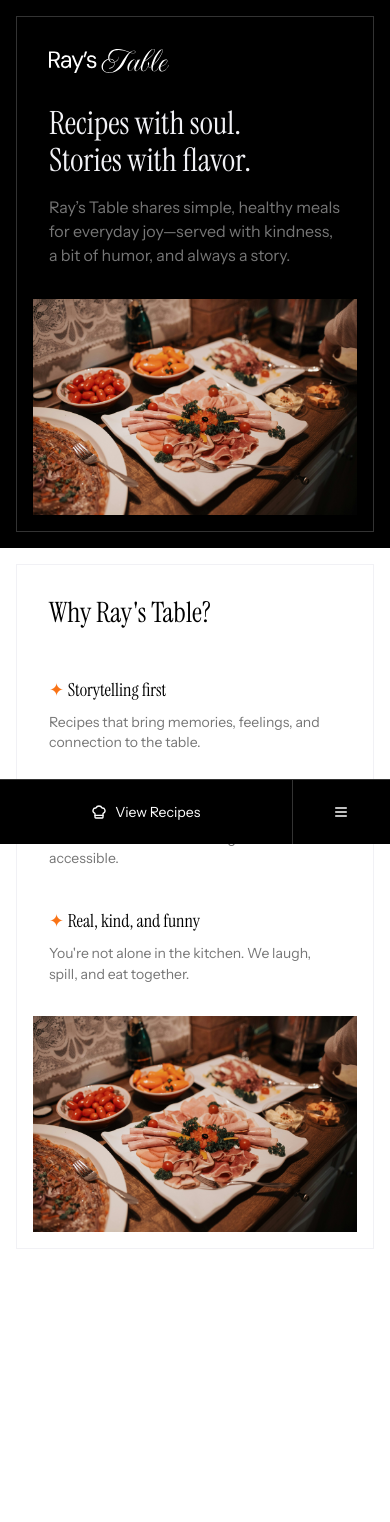
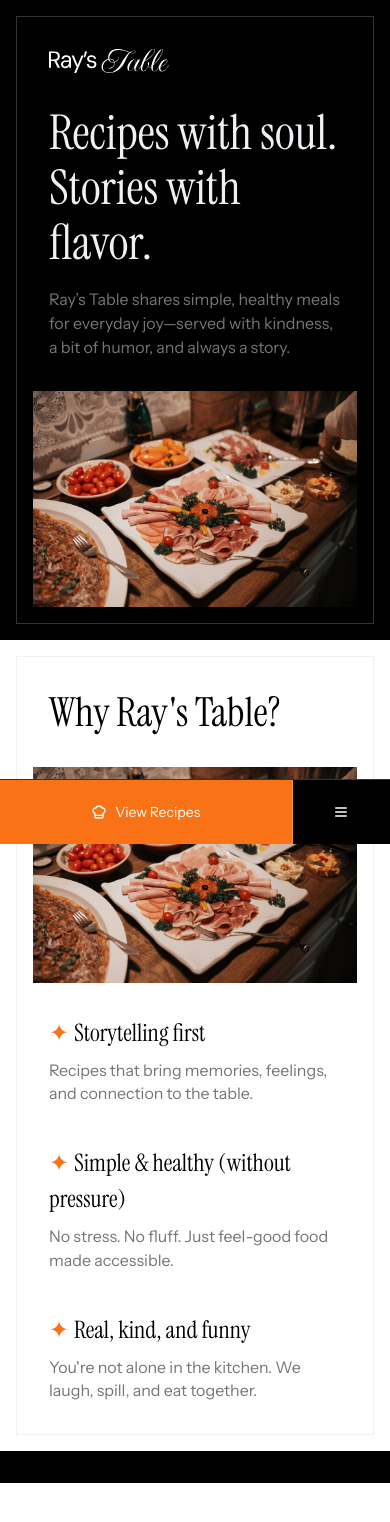
Before and after one commit to konst77/rays-table, a Next.js app: page / in a window 390 px wide. Shown: the top 1522 px of the page. Before the commit the page ends 1329 px from the top, so only its background shows below. Built offline with nearby package versions, Linux system fonts and the light colour scheme.

Commit message:
vercel deployed to preview environment, made small design tweaks and updated REAMDE file

```diff
--- a/app/components/mobile-nav.tsx
+++ b/app/components/mobile-nav.tsx
@@ -9,12 +9,12 @@ export function MobileNav() {
         {/* View Recipes Button - spans 3 columns */}
         <Button
           variant="ghost"
-          className="col-span-3 h-full rounded-none border-r border-white/20 flex items-center justify-center gap-2 text-white hover:text-white/90 hover:bg-orange-500/50 active:bg-white/20 font-medium"
+          className="col-span-3 h-full rounded-none border-r border-white/20 flex items-center justify-center gap-2 text-white hover:text-white/90 bg-orange-500 hover:bg-orange-500/80 active:bg-white/20 font-medium"
         >
-            <a href="/recipes" className="flex items-center jusitfy-center gap-2">
-                <ChefHat className="h-5 w-5" />
-                <span className="font-medium">View Recipes</span>
-            </a>
+          <a href="/recipes" className="flex items-center jusitfy-center gap-2">
+            <ChefHat className="h-5 w-5" />
+            <span className="font-medium">View Recipes</span>
+          </a>
         </Button>
 
         {/* Menu Sheet - spans 1 column */}
@@ -22,7 +22,7 @@ export function MobileNav() {
           <SheetTrigger asChild>
             <Button
               variant="ghost"
-              className="col-span-1 h-full rounded-none flex items-center justify-center text-white hover:text-white/90 hover:bg-orange-500/50 active:bg-white/20"
+              className="col-span-1 h-full rounded-none flex items-center justify-center text-white hover:text-white/90 hover:bg-orange-500/80 active:bg-white/20"
             >
               <Menu className="h-6 w-6" />
             </Button>
--- a/app/page.tsx
+++ b/app/page.tsx
@@ -20,7 +20,7 @@ export default function Home() {
               className="image col-span-full w-full h-[40px]"
               priority={true}
             />
-            <h1 className="text-[32px] md:text-[56px] leading-[1.15]">
+            <h1 className="text-[48px] md:text-[56px] leading-[1.15]">
               Recipes with soul.
               <br />
               Stories with flavor.
@@ -50,46 +50,54 @@ export default function Home() {
         </Grids>
       </Grids>
 
+      {/* Value Proposition */}
       <Grids className="bg-[#fff] text-[#000]">
-        <Grids className='md:col-span-full border border-[#f1f1f5] md:gap-10'>
+        <Grids className='md:col-span-full border border-[#f1f1f5] md:gap-10 md:h-[900px]'>
           <div className="p-4 md:p-10">
-            <h2 className="text-[28px] md:text-[48px] leading-[1.15]">Why Ray's Table?</h2>
-          </div>
-          <div className="flex flex-col gap-10 md:col-start-3 p-4 md:p-10">
-            <div className="flex flex-col gap-2">
-              <h3 className="text-[18px] md:text-[28px] md:leading-[1.5]">
-                <span className="text-orange-500">✦ </span>Storytelling first
-              </h3>
-              <p className="text-[14px] leading-[1.45] md:text-[18px] text-[#767676]">
-                Recipes that bring memories, feelings, and connection to the table.
-              </p>
-            </div>
-            <div className="flex flex-col gap-2">
-              <h3 className="text-[18px] md:text-[28px] md:leading-[1.5]">
-                <span className="text-orange-500">✦ </span>Simple & healthy (without pressure)
-              </h3>
-              <p className="text-[14px] leading-[1.45] md:text-[18px] text-[#767676]">
-                No stress. No fluff. Just feel-good food made accessible.
-              </p>
-            </div>
-            <div className="flex flex-col gap-2">
-              <h3 className="text-[18px] md:text-[28px] md:leading-[1.5]">
-                <span className="text-orange-500">✦ </span> Real, kind, and funny
-              </h3>
-              <p className="text-[14px] leading-[1.45] md:text-[18px] text-[#767676]">
-                You're not alone in the kitchen. We laugh, spill, and eat together.
-              </p>
-            </div>
+            <h2 className="text-[40px] md:text-[48px] leading-[1.15]">Why Ray's Table?</h2>
           </div>
           <OptimizedImage
             src={dummy.src}
             alt=""
             height={400}
             width={1200}
-            className="w-full md:col-span-1"
+            className="w-full md:col-span-1 self-end"
             priority={true}
           />
+          <div className="flex flex-col gap-10 md:col-start-3 p-4 md:p-10">
+            <div className="flex flex-col gap-2">
+              <h3 className="text-[24px] md:text-[32px] md:leading-[1.5]">
+                <span className="text-orange-500">✦ </span>Storytelling first
+              </h3>
+              <p className="text-[16px] leading-[1.45] md:text-[18px] text-[#767676]">
+                Recipes that bring memories, feelings, and connection to the table.
+              </p>
+            </div>
+            <div className="flex flex-col gap-2">
+              <h3 className="text-[24px] md:text-[32px] md:leading-[1.5]">
+                <span className="text-orange-500">✦ </span>Simple & healthy (without pressure)
+              </h3>
+              <p className="text-[16px] leading-[1.45] md:text-[18px] text-[#767676]">
+                No stress. No fluff. Just feel-good food made accessible.
+              </p>
+            </div>
+            <div className="flex flex-col gap-2">
+              <h3 className="text-[24px] md:text-[32px] md:leading-[1.5]">
+                <span className="text-orange-500">✦ </span> Real, kind, and funny
+              </h3>
+              <p className="text-[16px] leading-[1.45] md:text-[18px] text-[#767676]">
+                You're not alone in the kitchen. We laugh, spill, and eat together.
+              </p>
+            </div>
+          </div>
         </Grids>
+      </Grids>
+
+      {/* Recipe overlooking */}
+      <Grids className="bg-black">
+        <div>
+
+        </div>
       </Grids>
     </>
   );
```
